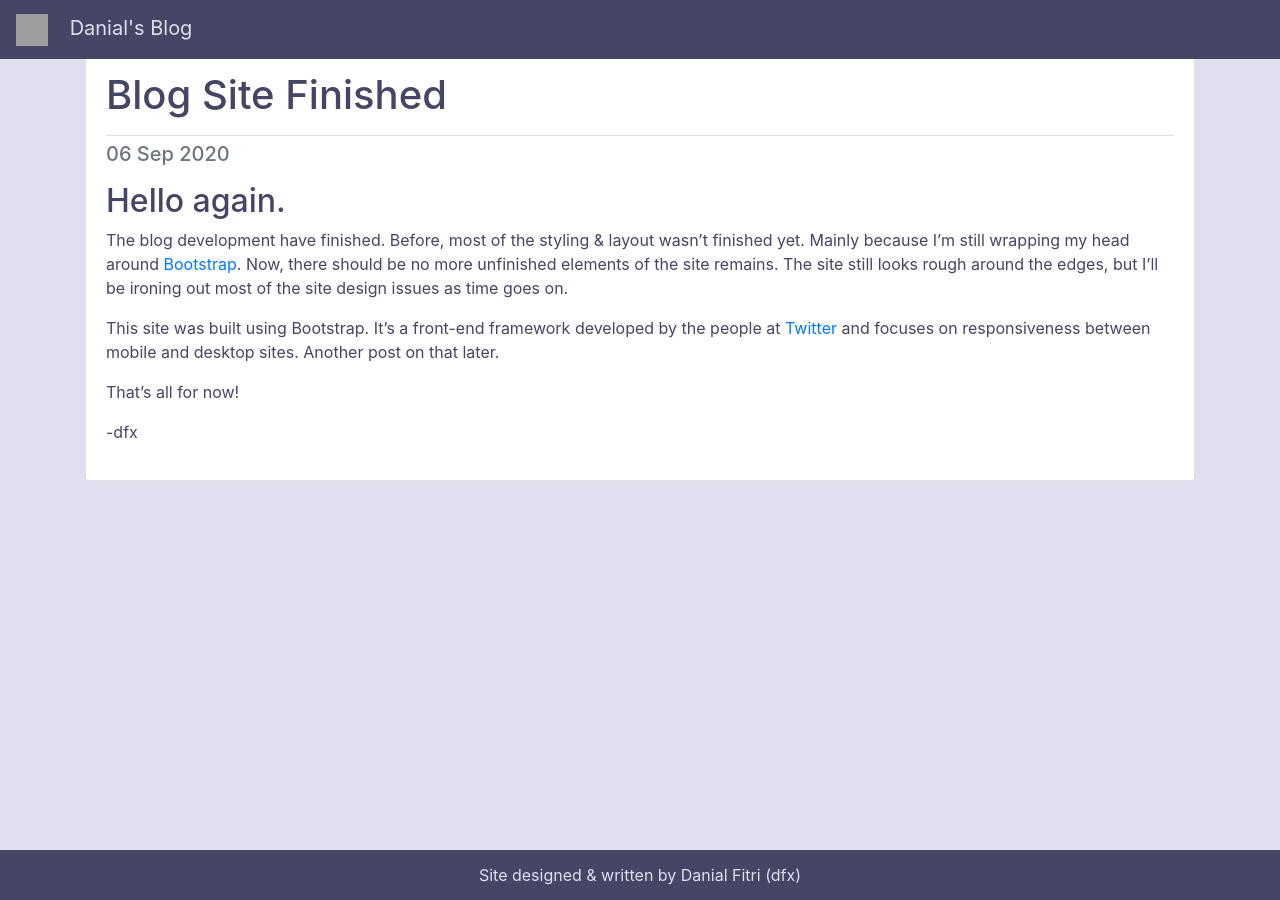
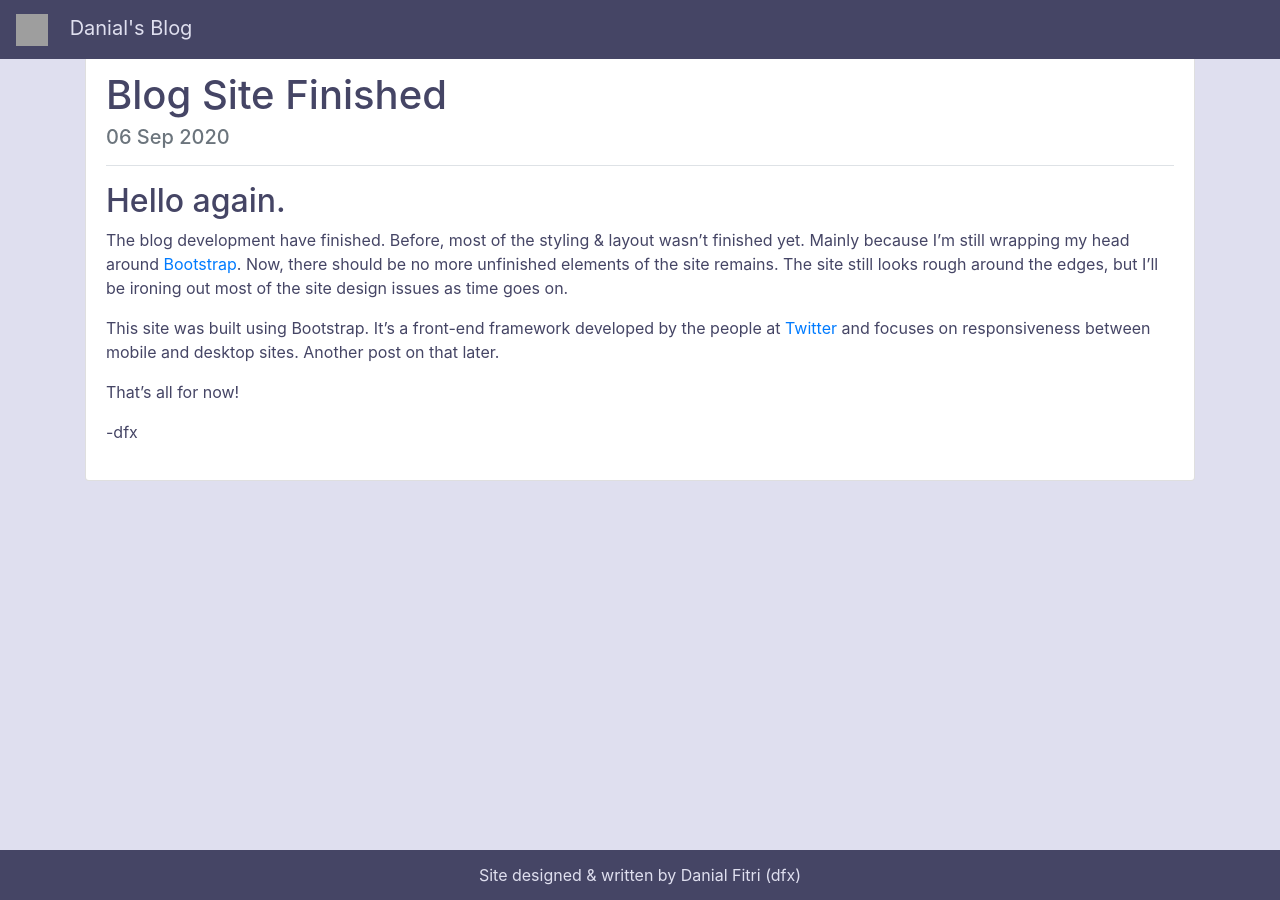
Before and after one commit to dfx81/blog, a Jekyll site: the page built from _posts/2020-09-06-blog-site-finished.md, in a window 1280 px wide. Built offline with Jekyll 4.4.1, drawn with Linux system fonts in a browser that asks for light colours; grey boxes are pictures that could not be loaded.

Commit message:
fixing post

```diff
--- a/_layouts/default.html
+++ b/_layouts/default.html
@@ -26,7 +26,7 @@
     </span>
   </nav>
 
-  <div>{{ content }}</div>
+  <div class="content">{{ content }}</div>
 
   <footer class="footer fixed-bottom color-theme">
     <div class="container text-center">
--- a/_layouts/post.html
+++ b/_layouts/post.html
@@ -4,8 +4,8 @@ layout: default
 <div class="container h-100 align-items-center">
   <div class="card">
     <div class="card-body">
-      <h1 class="card-title pb-3 border-bottom">{{ page.title }}</h1>
-      <p class="card-subtitle text-muted h5">
+      <h1 class="card-title">{{ page.title }}</h1>
+      <p class="card-subtitle border-bottom pb-3 text-muted h5">
         {{page.date | date_to_string}}
       </p>
       <p class="card-text">
--- a/css/main.css
+++ b/css/main.css
@@ -16,3 +16,7 @@ body {
   color: #454565;
   background-color: #dfdfef;
 }
+
+.content {
+  height: 100%;
+}
```
